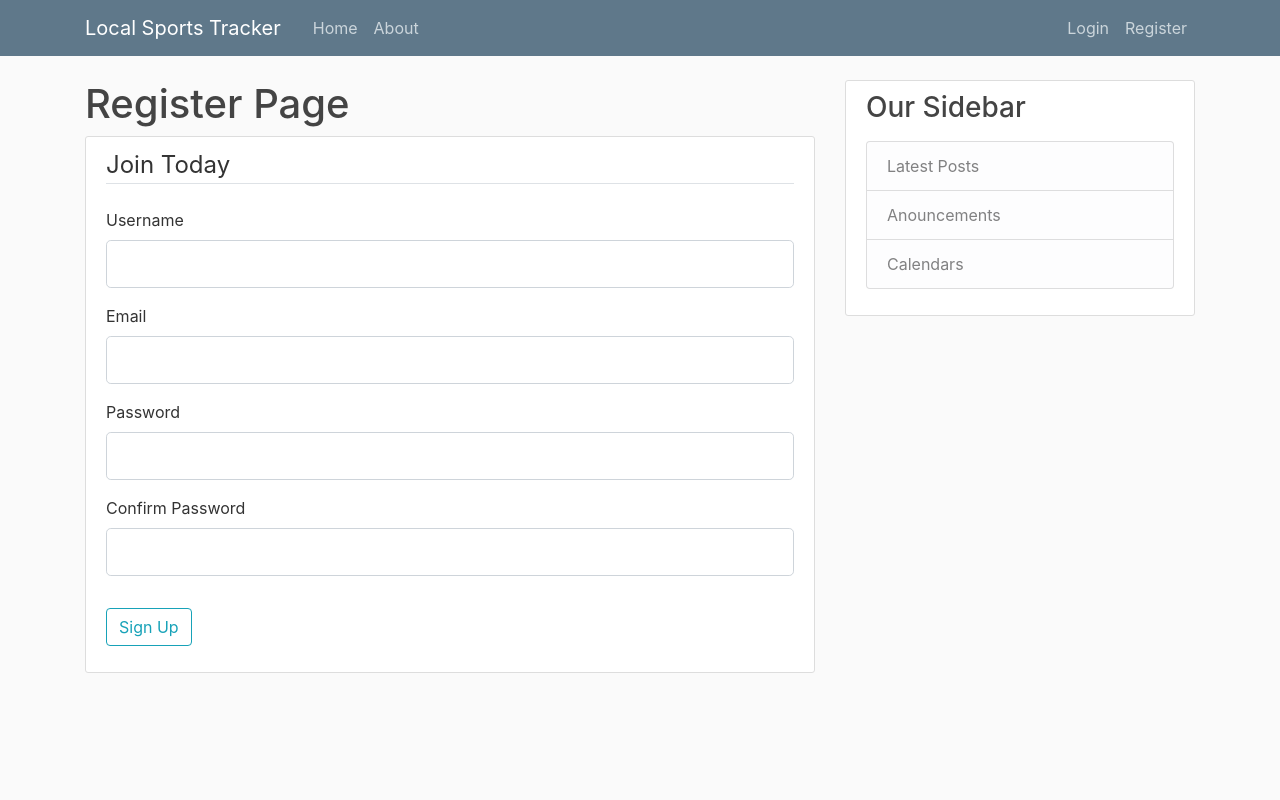
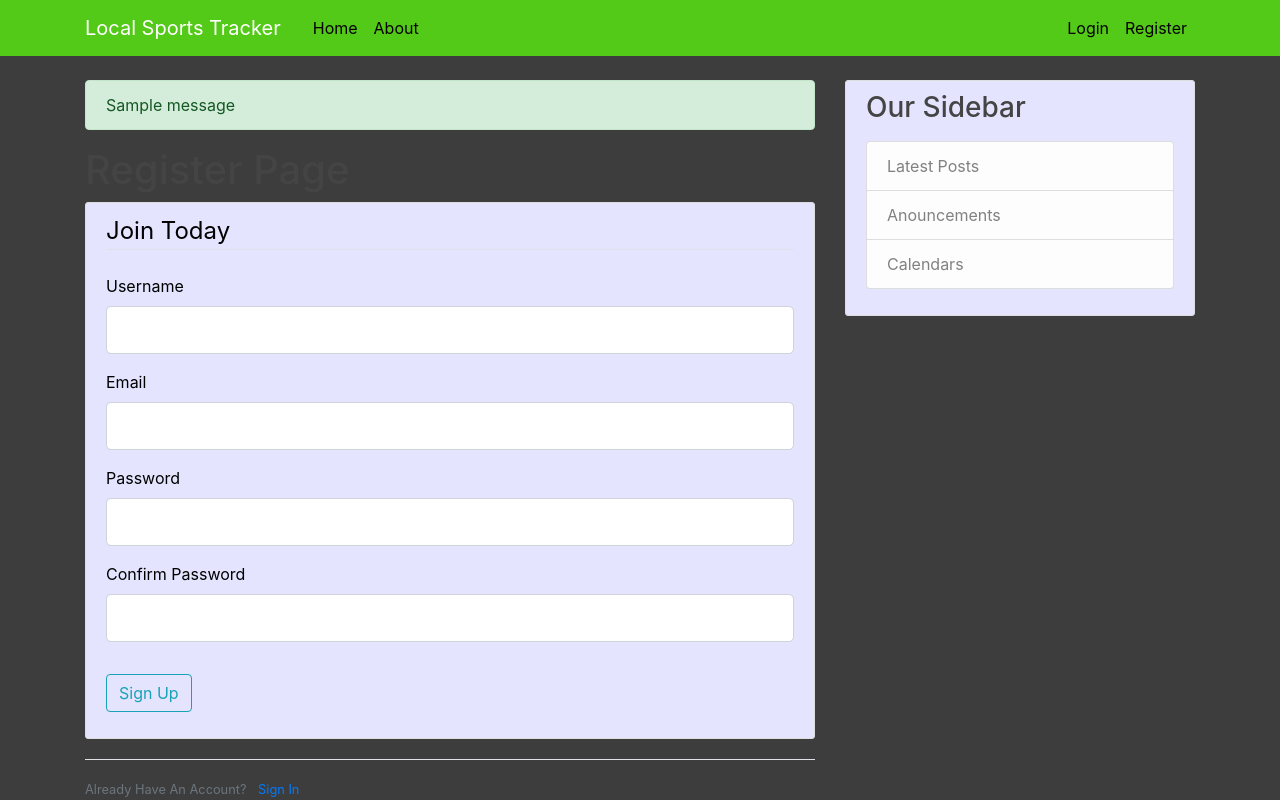
Before and after one commit to StevenRS00/LocalSportsTracker, a Flask app: page /register in a window 1280 px wide. Run offline with Flask 2, Linux system fonts and the light colour scheme; one stand-in notice (Sample message) is shown; some libraries are stand-ins or nearby versions.

Commit message:
Improving forms Jeremy - Finished About page, Changing styling inn layout.html and main.css

```diff
--- a/flaskMain.py
+++ b/flaskMain.py
@@ -1,4 +1,4 @@
-from flask import Flask, render_template, url_for
+from flask import Flask, render_template, url_for, flash, redirect
 from forms import RegistrationForm, LoginForm
 app = Flask(__name__)
 
@@ -22,7 +22,7 @@ posts = [
 
 @app.route("/")
 @app.route("/home")
-def hello():
+def home():
     return render_template('home.html', posts=posts)
 
 
@@ -30,10 +30,15 @@ def hello():
 def about():
     return render_template('about.html', title='About')
 
-@app.route("/register")
+
+@app.route("/register", methods=['GET', 'POST'])
 def register():
     form = RegistrationForm()
+    if form.validate_on_submit():
+        flash(f'Account created for {form.username.data}!', 'success')
+        return redirect(url_for('home'))
     return render_template('register.html', title='Register', form=form)
+
 
 @app.route("/login")
 def login():
@@ -41,6 +46,5 @@ def login():
     return render_template('login.html', title='Login', form=form)
 
 
-
 if __name__ == '__main__':
     app.run(debug=True)
--- a/static/main.css
+++ b/static/main.css
@@ -1,6 +1,6 @@
 body {
-  background: #fafafa;
-  color: #333333;
+  background: #3d3d3d;
+  color: #000000;
   margin-top: 5rem;
 }
 
@@ -9,11 +9,11 @@ h1, h2, h3, h4, h5, h6 {
 }
 
 .bg-steel {
-  background-color: #5f788a;
+  background-color: #54ca18;
 }
 
 .site-header .navbar-nav .nav-link {
-  color: #cbd5db;
+  color: #000000;
 }
 
 .site-header .navbar-nav .nav-link:hover {
@@ -25,7 +25,7 @@ h1, h2, h3, h4, h5, h6 {
 }
 
 .content-section {
-  background: #ffffff;
+  background: #e4e4ff;
   padding: 10px 20px;
   border: 1px solid #dddddd;
   border-radius: 3px;
--- a/templates/layout.html
+++ b/templates/layout.html
@@ -41,6 +41,15 @@
     <main role="main" class="container">
       <div class="row">
         <div class="col-md-8">
+          {% with messages = get_flashed_messages(with_categories=true) %}
+            {% if messages %}
+              {% for category, message in messages %}
+                <div class="alert alert-{{ category }}">
+                  {{ message }}
+                </div>
+              {% endfor %}
+            {% endif %}
+          {% endwith %}
           {% block content %}{% endblock %}
         </div>
         <div class="col-md-4">
--- a/templates/register.html
+++ b/templates/register.html
@@ -28,4 +28,9 @@
       </div>
     </form>
   </div>
+  <div class="border-top pt-3">
+    <small class="text-muted">
+      Already Have An Account? <a class="ml-2" href="{{ url_for('login') }}">Sign In</a>
+    </small>
+  </div>
 {% endblock content %}
```
Also changed, not shown: forms.py (+17 -15 lines), templates/about.html (+8 -8 lines).
